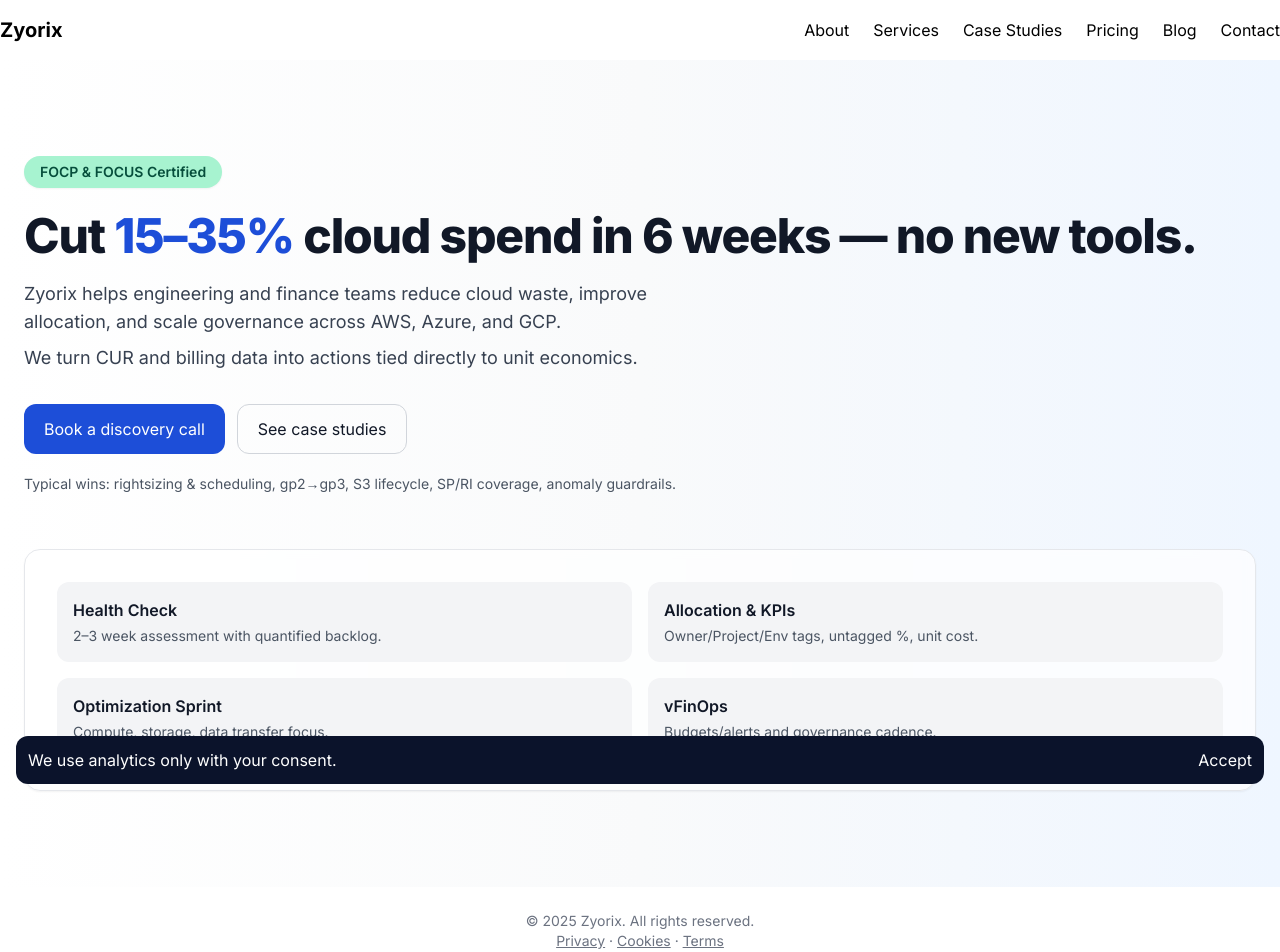
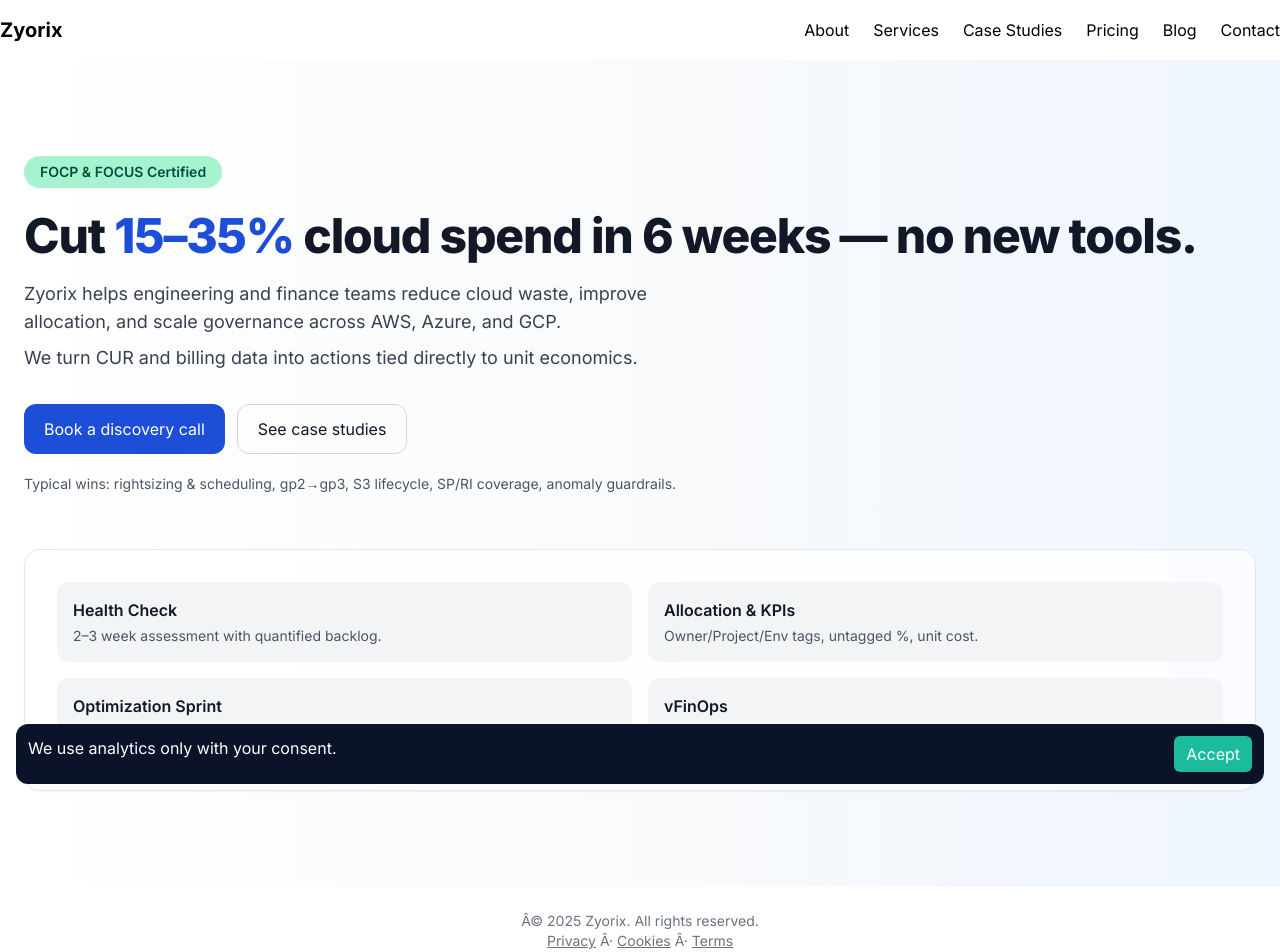
Before and after one commit to sohil011/zyorix-site, a Next.js app: page / in a window 1280 px wide. Shown: the top 952 px of the page. Built offline with nearby package versions, Linux system fonts and the light colour scheme.

Commit message:
feat(analytics): GA4 consent banner (load on accept only)

```diff
--- a/app/components/CookieConsent.tsx
+++ b/app/components/CookieConsent.tsx
@@ -1,20 +1,32 @@
 "use client";
 import { useEffect, useState } from "react";
 
-const GA_ID = "G-F7ED6CW82G"; // your GA4 ID
+const GA_ID = "G-F7ED6CW82G"; // your real GA4 ID
 
 export default function CookieConsent() {
   const [show, setShow] = useState(false);
 
+  // On mount, respect prior consent
   useEffect(() => {
-    setShow(localStorage.getItem("ga_consent") !== "accepted");
+    const consent = typeof window !== "undefined" ? localStorage.getItem("ga_consent") : null;
+    setShow(consent !== "accepted");
+    if (consent === "accepted") loadGA();
   }, []);
 
   function loadGA() {
-    if ((window as any).__gaLoaded) return; // prevent double init
+    // guard against double init
+    // @ts-ignore
+    if (typeof window === "undefined" || (window as any).__gaLoaded) return;
+    // @ts-ignore
     (window as any).__gaLoaded = true;
 
-    // Consent Mode v2: default deny until user accepts
+    // insert GA loader
+    const s = document.createElement("script");
+    s.async = true;
+    s.src = `https://www.googletagmanager.com/gtag/js?id=${GA_ID}`;
+    document.head.appendChild(s);
+
+    // wire gtag
     // @ts-ignore
     window.dataLayer = window.dataLayer || [];
     // @ts-ignore
@@ -22,7 +34,8 @@
       // @ts-ignore
       window.dataLayer.push(arguments);
     }
-    // @ts-ignore
+
+    // Consent Mode v2: default deny
     gtag("consent", "default", {
       ad_user_data: "denied",
       ad_personalization: "denied",
@@ -32,40 +45,31 @@
       security_storage: "granted",
     });
 
-    const s = document.createElement("script");
-    s.async = true;
-    s.src = `https://www.googletagmanager.com/gtag/js?id=${GA_ID}`;
-    document.head.appendChild(s);
-
-    // @ts-ignore
     gtag("js", new Date());
-    // @ts-ignore
     gtag("config", GA_ID, { anonymize_ip: true });
   }
 
   function accept() {
     localStorage.setItem("ga_consent", "accepted");
     setShow(false);
+
+    // ensure dataLayer exists then grant
+    // @ts-ignore
+    window.dataLayer = window.dataLayer || [];
     // @ts-ignore
     function gtag() {
       // @ts-ignore
       window.dataLayer.push(arguments);
     }
-    // grant on click (Consent Mode update)
-    // @ts-ignore
     gtag("consent", "update", {
       ad_user_data: "granted",
       ad_personalization: "granted",
       ad_storage: "granted",
       analytics_storage: "granted",
     });
+
     loadGA();
   }
-
-  useEffect(() => {
-    // If already accepted previously, auto-load GA on mount
-    if (!show) loadGA();
-  }, [show]);
 
   if (!show) return null;
 
@@ -87,7 +91,18 @@
       }}
     >
       <span>We use analytics only with your consent.</span>
-      <button onClick={accept} aria-label="Accept analytics cookies">
+      <button
+        onClick={accept}
+        aria-label="Accept analytics cookies"
+        style={{
+          background: "#1abc9c",
+          border: "none",
+          padding: "6px 12px",
+          borderRadius: "6px",
+          cursor: "pointer",
+          color: "#fff",
+        }}
+      >
         Accept
       </button>
     </div>
--- a/app/layout.tsx
+++ b/app/layout.tsx
@@ -10,7 +10,7 @@
 export const metadata: Metadata = {
   title: "Zyorix | FinOps Consulting for Cloud Cost Optimization",
   description:
-    "Cut 20–40% of your cloud spend in weeks. Zyorix provides independent UK FinOps consulting for AWS, Azure, and GCP.",
+    "Cut 20â€“40% of your cloud spend in weeks. Zyorix provides independent UK FinOps consulting for AWS, Azure, and GCP.",
   metadataBase: new URL("https://zyorix.com"),
   openGraph: {
     title: "Zyorix | FinOps Consulting",
@@ -55,16 +55,16 @@
         <main>{children}</main>
 
         <footer className="site-footer py-6 text-center text-sm text-gray-500">
-          <p>© {new Date().getFullYear()} Zyorix. All rights reserved.</p>
+          <p>Â© {new Date().getFullYear()} Zyorix. All rights reserved.</p>
           <p>
             <Link href="/privacy" className="underline">
               Privacy
             </Link>{" "}
-            ·{" "}
+            Â·{" "}
             <Link href="/legal/cookies" className="underline">
               Cookies
             </Link>{" "}
-            ·{" "}
+            Â·{" "}
             <Link href="/terms" className="underline">
               Terms
             </Link>
```
